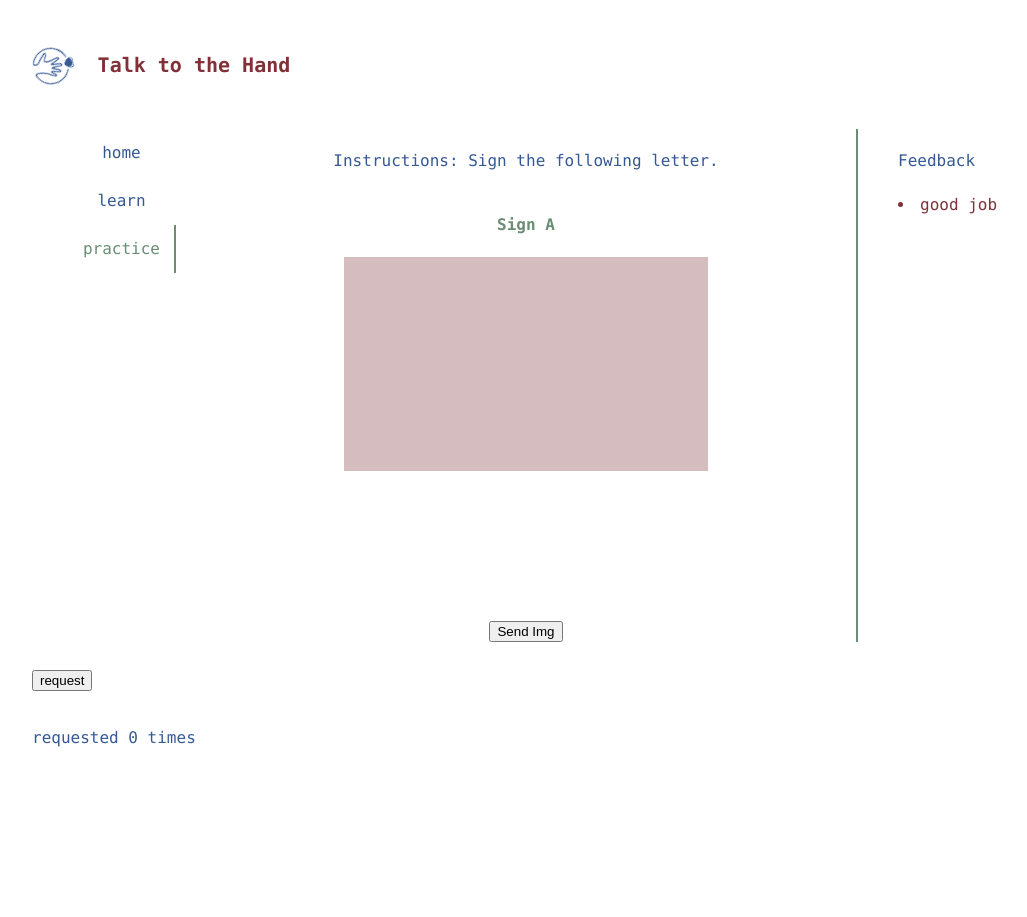
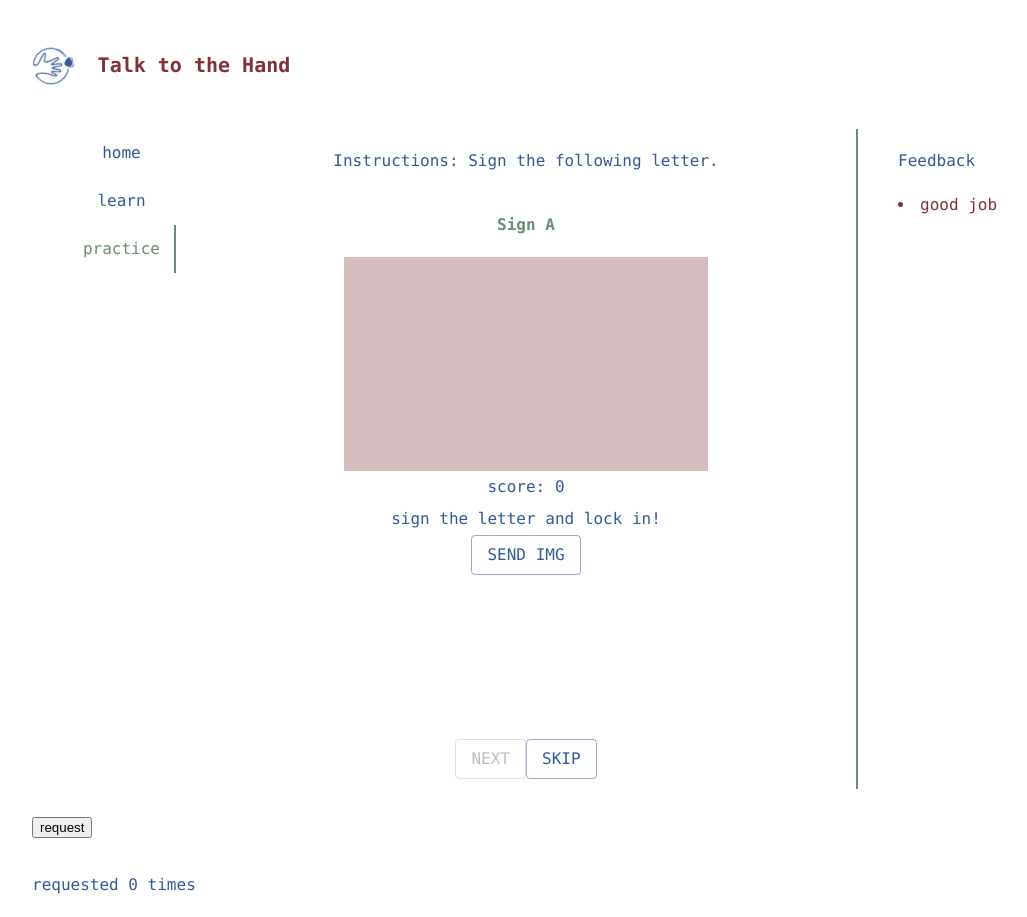
Before and after one commit to kellyhe8/eggspertise, a React (Create React App) app in the folder ttth-ui/client/: page /practice in a window 1280 px wide. Shown: the whole page, without its empty margins (108-1135 px from the left). Before the commit the page ends 800 px from the top, so only its background shows below. Built offline with nearby package versions, Linux system fonts and the light colour scheme; no server answers.

Commit message:
add practice column scoring/next/random thing

```diff
--- a/ttth-ui/client/src/App.css
+++ b/ttth-ui/client/src/App.css
@@ -149,3 +149,7 @@ h3 {
   align-items: center;
   margin-top: 20px;
 }
+
+.line-height-dense {
+  line-height: 2em;
+}
--- a/ttth-ui/client/src/components/CenterPracticeCol.js
+++ b/ttth-ui/client/src/components/CenterPracticeCol.js
@@ -1,11 +1,32 @@
 // import LetterInput from "./LetterInput";
-import React, { useEffect, useRef } from "react";
-import * as tf from '@tensorflow/tfjs';
+import React, { useEffect, useRef, useState } from "react";
+import Button from '@mui/material/Button';
+
+// import * as tf from '@tensorflow/tfjs';
 
 import axios from 'axios';
 
 export default function CenterPracticeCol() {
 
+  const alphabet = "ABCDEFGHIJKLMNOPQRSTUVWXYZ";
+  const [answer, setAnswer] = useState(alphabet[Math.floor(Math.random() * 26)]);
+  const [guess, setGuess] = useState("");
+  const [won, setWon] = useState(false);
+  const [points, setPoints] = useState(0);
+
+  const reset = () => {
+    setGuess("");
+    setWon(false);
+    setAnswer(alphabet[Math.floor(Math.random() * 26)]);
+  }
+
+  const checkGuess = (guess) => {
+    // console.log("CHECKING GUESS", guess)
+    setPoints(answer === guess ? points + 1 : points);
+    setWon(answer === guess || won ? true : false);
+    setGuess(guess);
+    return answer === guess;
+  }
   // function imageToTensor(rawImageData){
   //   //Function to convert jpeg image to tensors
   //   // const TO_UINT8ARRAY = true;
@@ -33,7 +54,7 @@ export default function CenterPracticeCol() {
     //     "img": data
     // };
 
-    console.log(imgData)
+    // console.log(imgData)
     var myDataObj = {"img": imgData}
     var formData = new FormData();
 
@@ -42,6 +63,7 @@ export default function CenterPracticeCol() {
     }
     axios.post('http://127.0.0.1:5000', formData, {headers:{ 'Content-Type': 'multipart/form-data' }})
         .then((res) => {
+            checkGuess(res.data.data)
             console.log(res.data)
         }).catch((error) => {
             console.log(error)
@@ -119,11 +141,17 @@ export default function CenterPracticeCol() {
     <div className="row center-col">
       {/* <h3 >Sign Study Mode:</h3> */}
       <p>Instructions: Sign the following letter.</p>
-      <h3>Sign A</h3>
+      <h3>Sign {answer}</h3>
       <video ref={videoRef} onCanPlay={() => getImage()} />
-        <canvas ref={photoRef} />
-      {/* <LetterInput/> */}
-      <button onClick={handleClick}> Send Img </button>
+
+      <p className="line-height-dense">score: {points}</p>
+      <p className="line-height-dense">{guess ? `you just signed ${guess}. it was ${won ? `correct` : `wrong`}.` : "sign the letter and lock in!"}</p>
+      <Button onClick={handleClick} variant="outlined"> Send Img </Button>
+
+      <canvas ref={photoRef} />
+      <div><Button disabled={!won} onClick={reset} variant="outlined">next</Button>
+      <Button disabled={won} onClick={reset} variant="outlined">skip</Button></div>
+
 
     </div>
   );
```
Also changed, not shown: 1 other file (tests, documents, lock files or other folders).
